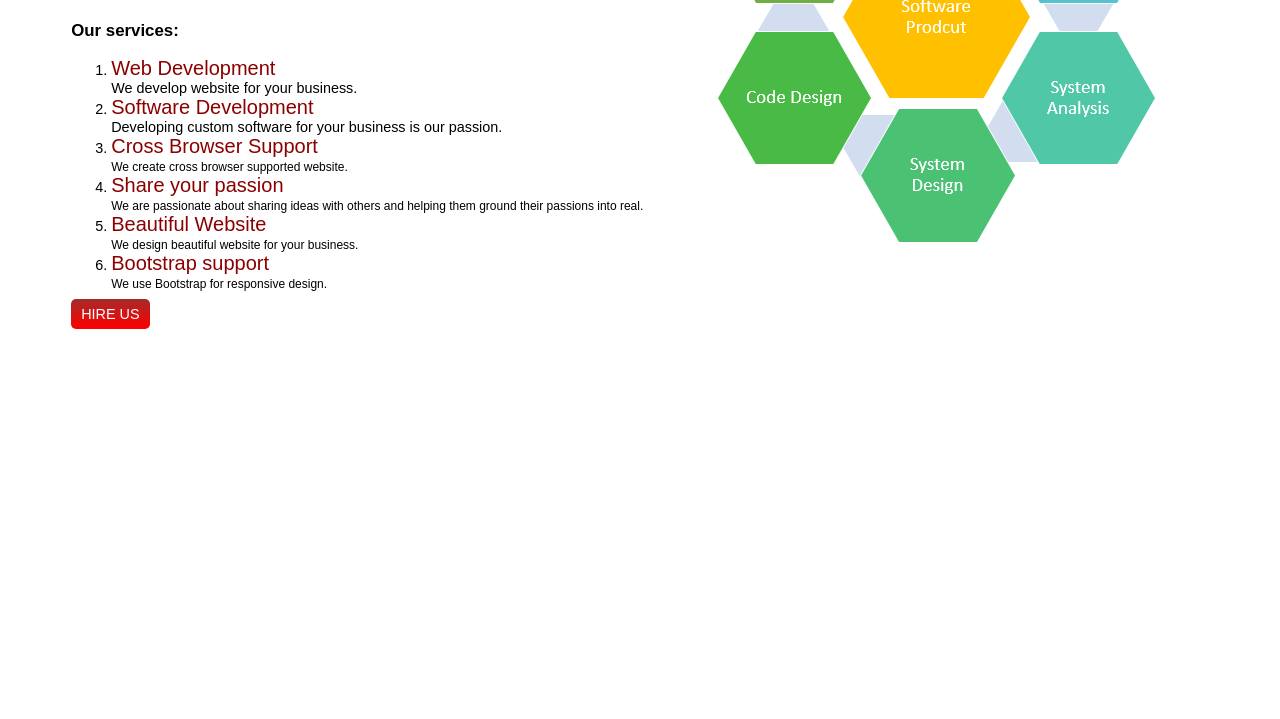
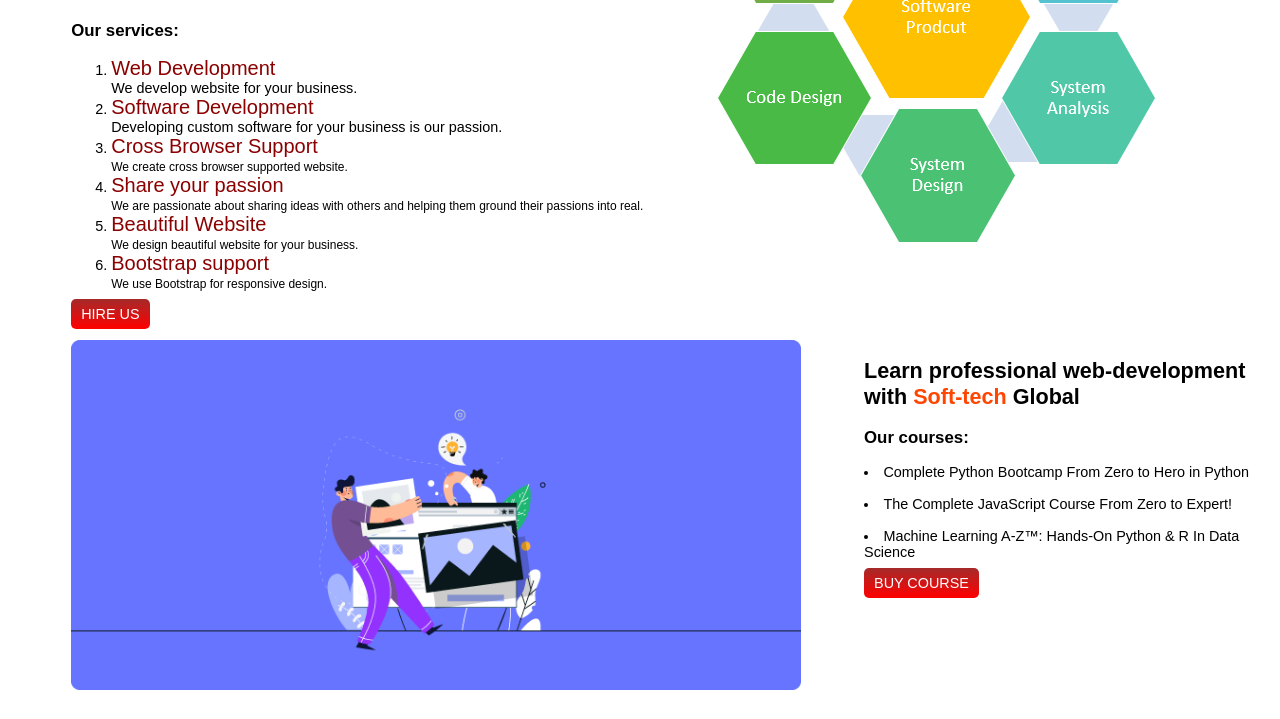
Before and after one commit to MOHIM0/my-personal-portfolio, a plain HTML site: page index.html in a window 1280 px wide. Shown: the part 228-947 px from the top of the page. Before the commit the page ends 800 px from the top, so only its background shows below. Drawn offline with Linux system fonts and the light colour scheme; a web font is replaced by a local one.

Commit message:
second-part

```diff
--- a/index.html
+++ b/index.html
@@ -30,11 +30,35 @@
                 <small>We design beautiful website for your business.</small></li>
             <li><span class="list-name">Bootstrap support</span><br>
                 <small>We use Bootstrap for responsive design.</small></li></ol>
-        <a class="link-button" href="">HIRE US</a>
     </p>
+    <a class="link-button" href="">HIRE US</a>
     </div>
     <div class="half">
         <img src="picture/software.png" alt="software services">
     </div>
-</section></body>
+</section>
+<br>
+<section>
+    <div class="half">
+        <img src="picture/professional-web-development.png" alt="WEB Development">
+    </div>
+    <div class="half">
+        <h2>Learn professional web-development<br>with
+            <span class="orangered">Soft-tech</span> Global</h2>
+        <h3>Our courses:</h3>
+        <p>
+            <li>Complete Python Bootcamp From Zero to Hero in Python</li>
+            <br>
+            <li>The Complete JavaScript Course From Zero to Expert!</li>
+            <br>
+            <li>Machine Learning A-Z™: Hands-On Python & R In Data Science</li>
+        </p>
+        <a class="link-button" href="">BUY COURSE</a>
+    </div>
+</section>
+<br>
+<section>
+
+</section>
+</body>
 </html>
```
Also changed, not shown: picture/professional-web-development.png (added).
